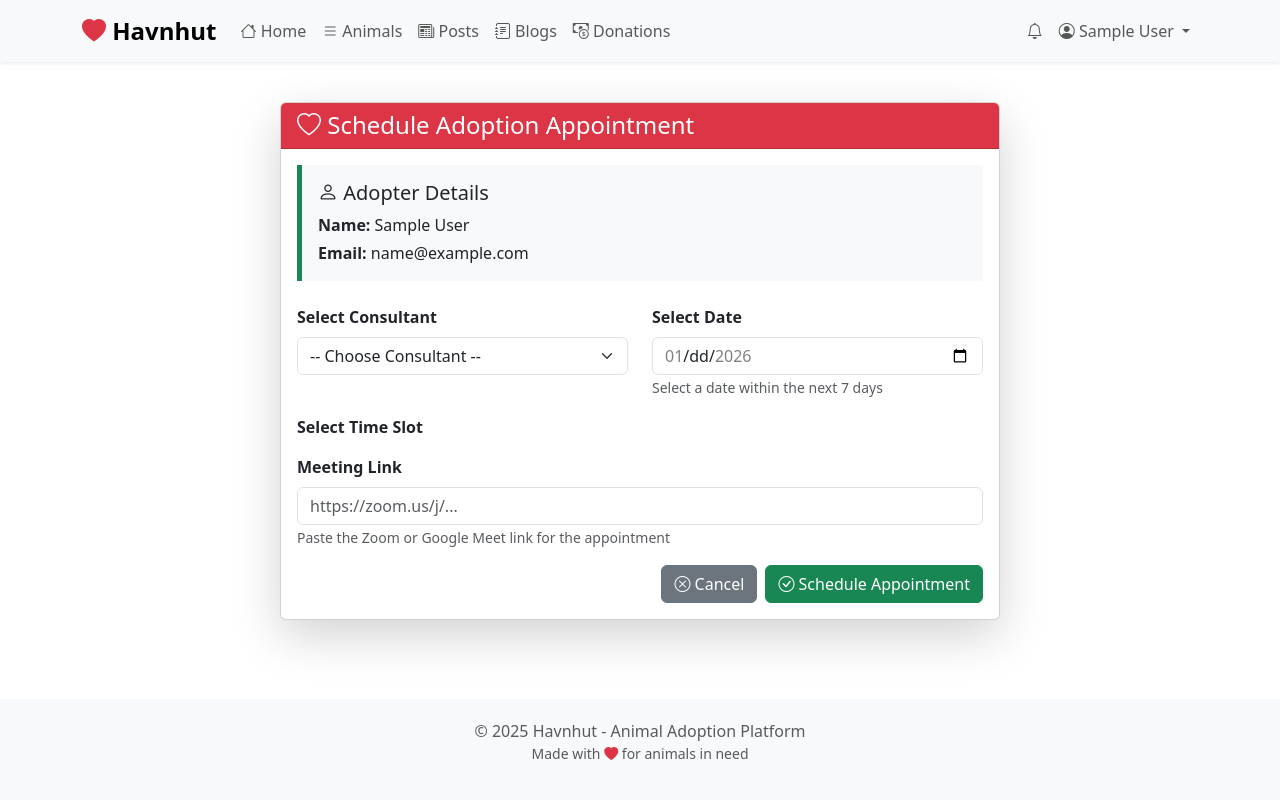
After one commit to YasribProyas/CSE370-project, a Flask app: page /admin/adoptions/set-appointment/1/1 in a window 1280 px wide. The commit adds this page. Run offline with Flask 3, Linux system fonts and the light colour scheme; the visitor is signed in with stand-in values (Sample User, id 1); data that the repository does not hold is empty; some libraries are stand-ins or nearby versions.

Commit message:
Adoption Requests part

```diff
--- a/app/proyas/routes.py
+++ b/app/proyas/routes.py
@@ -45,6 +45,7 @@ def admin_dashboard():
         INNER JOIN User u ON a.adopter_id = u.id
         INNER JOIN Consultant c ON a.consultant_id = c.user_id
         INNER JOIN User uc ON a.consultant_id = uc.id
+        WHERE a.animal_id IS NULL
         ORDER BY a.date ASC, a.timeslot_id ASC
         LIMIT 10
     """
@@ -53,6 +54,19 @@ def admin_dashboard():
     # Add time slot information
     for consultation in pending_consultations:
         consultation['slot_time'] = get_slot_time(consultation['timeslot_id'])
+
+    # Get pending adoption requests (not yet scheduled)
+    adoptions_query = """
+        SELECT a.*, an.title, an.breed, an.type, u.name as adopter_name, ad.full_name, ad.phone_no
+        FROM Adopt a
+        INNER JOIN Animal an ON a.animal_id = an.id
+        INNER JOIN Adopter ad ON a.adopter_id = ad.user_id
+        INNER JOIN User u ON a.adopter_id = u.id
+        WHERE a.approved = FALSE
+        ORDER BY a.adoption_date DESC
+        LIMIT 10
+    """
+    pending_adoptions = execute_query(adoptions_query, fetch=True) or []
 
     return render_template('/admin_dashboard.html',
                          animals_count=animals_count[0]['count'] if animals_count else 0,
@@ -63,7 +77,8 @@ def admin_dashboard():
                          admins=admins or [],
                          consultants=consultants or [],
                          general_users=general_users or [],
-                         pending_consultations=pending_consultations)
+                         pending_consultations=pending_consultations,
+                         pending_adoptions=pending_adoptions)
 
 
 @proyas_bp.route('/admin/animals')
@@ -518,24 +533,25 @@ def my_consultations():
     adoptions = []
 
     if is_consultant:
-        # Get consultation bookings where user is the consultant
+        # Get consultation bookings where user is the consultant (animal_id IS NULL)
         consult_query = """
             SELECT a.*, u.name as adopter_name, 'consultation' as type
             FROM Appointment a
             INNER JOIN User u ON a.adopter_id = u.id
-            WHERE a.consultant_id = %s
+            WHERE a.consultant_id = %s AND a.animal_id IS NULL
             ORDER BY a.date DESC, a.timeslot_id
         """
         consultations = execute_query(consult_query, (session['user_id'],), fetch=True) or []
 
-        # Get adoption appointments where user is the consultant
+        # Get adoption appointments where user is the consultant (animal_id IS NOT NULL)
         adopt_query = """
-            SELECT ap.*, ad.animal_id, an.title as animal_name, u.name as adopter_name, 'adoption' as type
+            SELECT ap.*, an.title as animal_name, u.name as adopter_name, 'adoption' as type
             FROM Appointment ap
             INNER JOIN User u ON ap.adopter_id = u.id
-            INNER JOIN Adopt ad ON ad.adopter_id = ap.adopter_id
-            INNER JOIN Animal an ON ad.animal_id = an.id
+            INNER JOIN Animal an ON ap.animal_id = an.id
+            INNER JOIN Adopt ad ON ad.animal_id = ap.animal_id AND ad.adopter_id = ap.adopter_id
             WHERE ap.consultant_id = %s
+            AND ap.animal_id IS NOT NULL
             AND ad.approved = FALSE
             ORDER BY ap.date DESC, ap.timeslot_id
         """
@@ -547,13 +563,13 @@ def my_consultations():
         for item in adoptions:
             item['slot_time'] = get_slot_time(item['timeslot_id'])
     else:
-        # Regular adopter viewing their consultations
+        # Regular adopter viewing their consultations (animal_id IS NULL)
         query = """
             SELECT a.*, u.name as consultant_name, c.full_name as consultant_full_name, 'consultation' as type
             FROM Appointment a
             INNER JOIN User u ON a.consultant_id = u.id
             INNER JOIN Consultant c ON a.consultant_id = c.user_id
-            WHERE a.adopter_id = %s
+            WHERE a.adopter_id = %s AND a.animal_id IS NULL
             ORDER BY a.date DESC, a.timeslot_id
         """
         consultations = execute_query(query, (session['user_id'],), fetch=True) or []
@@ -606,7 +622,7 @@ def cancel_consultation(consultant_id, consultation_date, slot_id):
 @proyas_bp.route('/admin/consultations')
 @admin_required
 def admin_consultations():
-    """Admin view all pending consultations"""
+    """Admin view all pending consultations (exclude adoptions)"""
     query = """
         SELECT a.*,
                u.name as user_name,
@@ -617,6 +633,7 @@ def admin_consultations():
         INNER JOIN User u ON a.adopter_id = u.id
         INNER JOIN Consultant c ON a.consultant_id = c.user_id
         INNER JOIN User uc ON a.consultant_id = uc.id
+        WHERE a.animal_id IS NULL
         ORDER BY a.date ASC, a.timeslot_id ASC
     """
     consultations = execute_query(query, fetch=True) or []
@@ -693,16 +710,28 @@ def approve_adoption(adopter_id, consultant_id, adoption_date, slot_id):
         flash('You do not have permission to approve this adoption', 'danger')
         return redirect(url_for('proyas.my_consultations'))
 
+    # Get the animal_id from the appointment
+    appointment_query = """
+        SELECT animal_id FROM Appointment
+        WHERE adopter_id = %s AND consultant_id = %s AND date = %s AND timeslot_id = %s AND animal_id IS NOT NULL
+    """
+    appointment = execute_query(appointment_query, (adopter_id, consultant_id, adoption_date, slot_id), fetch=True)
+
+    if not appointment or not appointment[0]['animal_id']:
+        flash('Adoption appointment not found', 'danger')
+        return redirect(url_for('proyas.my_consultations'))
+
+    animal_id = appointment[0]['animal_id']
+
     # Get adoption and appointment details
     adopt_query = """
         SELECT ad.animal_id, ad.adopter_id, u.name as adopter_name, an.title as animal_name
         FROM Adopt ad
         INNER JOIN User u ON ad.adopter_id = u.id
         INNER JOIN Animal an ON ad.animal_id = an.id
-        WHERE ad.adopter_id = %s
-        LIMIT 1
+        WHERE ad.adopter_id = %s AND ad.animal_id = %s
     """
-    adoption = execute_query(adopt_query, (adopter_id,), fetch=True)
+    adoption = execute_query(adopt_query, (adopter_id, animal_id), fetch=True)
 
     if adoption:
         animal_id = adoption[0]['animal_id']
@@ -740,16 +769,28 @@ def reject_adoption(adopter_id, consultant_id, adoption_date, slot_id):
         flash('You do not have permission to reject this adoption', 'danger')
         return redirect(url_for('proyas.my_consultations'))
 
+    # Get the animal_id from the appointment
+    appointment_query = """
+        SELECT animal_id FROM Appointment
+        WHERE adopter_id = %s AND consultant_id = %s AND date = %s AND timeslot_id = %s AND animal_id IS NOT NULL
+    """
+    appointment = execute_query(appointment_query, (adopter_id, consultant_id, adoption_date, slot_id), fetch=True)
+
+    if not appointment or not appointment[0]['animal_id']:
+        flash('Adoption appointment not found', 'danger')
+        return redirect(url_for('proyas.my_consultations'))
+
+    animal_id = appointment[0]['animal_id']
+
     # Get adoption and appointment details
     adopt_query = """
         SELECT ad.animal_id, ad.adopter_id, u.name as adopter_name, an.title as animal_name
         FROM Adopt ad
         INNER JOIN User u ON ad.adopter_id = u.id
         INNER JOIN Animal an ON ad.animal_id = an.id
-        WHERE ad.adopter_id = %s
-        LIMIT 1
+        WHERE ad.adopter_id = %s AND ad.animal_id = %s
     """
-    adoption = execute_query(adopt_query, (adopter_id,), fetch=True)
+    adoption = execute_query(adopt_query, (adopter_id, animal_id), fetch=True)
 
     if adoption:
         animal_id = adoption[0]['animal_id']
--- a/app/schema.sql
+++ b/app/schema.sql
@@ -89,10 +89,12 @@ CREATE TABLE Appointment (
     date DATE,
     trx_id VARCHAR(100),
     link VARCHAR(255),
-    PRIMARY KEY (adopter_id, consultant_id, timeslot_id),
+    animal_id INT,
+    PRIMARY KEY (adopter_id, consultant_id, timeslot_id, date),
     FOREIGN KEY (adopter_id) REFERENCES Adopter(user_id) ON DELETE CASCADE,
     FOREIGN KEY (consultant_id) REFERENCES Consultant(user_id) ON DELETE CASCADE,
-    FOREIGN KEY (timeslot_id) REFERENCES TimeSlot(id) ON DELETE CASCADE
+    FOREIGN KEY (timeslot_id) REFERENCES TimeSlot(id) ON DELETE CASCADE,
+    FOREIGN KEY (animal_id) REFERENCES Animal(id) ON DELETE CASCADE
 );
 
 CREATE TABLE Blog (
--- a/app/shaj/routes.py
+++ b/app/shaj/routes.py
@@ -216,22 +216,6 @@ def admin_required(f):
     return decorated_function
 
 
-@shaj_bp.route('/admin/adoptions')
-@admin_required
-def admin_adoptions():
-    """Admin view of all pending adoption requests"""
-    query = """
-        SELECT a.*, an.title, an.breed, an.type, u.name as adopter_name, ad.full_name, ad.phone_no
-        FROM Adopt a
-        INNER JOIN Animal an ON a.animal_id = an.id
-        INNER JOIN Adopter ad ON a.adopter_id = ad.user_id
-        INNER JOIN User u ON a.adopter_id = u.id
-        WHERE a.approved = FALSE
-        ORDER BY a.adoption_date DESC
-    """
-    pending_adoptions = execute_query(query, fetch=True) or []
-    return render_template('/admin_adoptions.html', adoptions=pending_adoptions)
-
 
 @shaj_bp.route('/admin/adoptions/set-appointment/<int:animal_id>/<int:adopter_id>', methods=['GET', 'POST'])
 @admin_required
@@ -245,14 +229,14 @@ def set_adoption_appointment(animal_id, adopter_id):
 
         if not all([consultant_id, selected_date, selected_slot]):
             flash('Please select consultant, date, and time slot', 'danger')
-            return redirect(url_for('shaj.admin_adoptions'))
+            return redirect(url_for('proyas.admin_dashboard'))
 
         try:
             consultant_id = int(consultant_id)
             selected_slot = int(selected_slot)
         except ValueError:
             flash('Invalid consultant or time slot', 'danger')
-            return redirect(url_for('shaj.admin_adoptions'))
+            return redirect(url_for('proyas.admin_dashboard'))
 
         # Check if adoption exists
         adoption_check = "SELECT * FROM Adopt WHERE animal_id = %s AND adopter_id = %s"
@@ -260,7 +244,7 @@ def set_adoption_appointment(animal_id, adopter_id):
 
         if not adoption:
             flash('Adoption request not found', 'danger')
-            return redirect(url_for('shaj.admin_adoptions'))
+            return redirect(url_for('proyas.admin_dashboard'))
 
         # Check if appointment already exists for this adoption
         appointment_check = "SELECT * FROM Appointment WHERE adopter_id = %s AND consultant_id = %s AND timeslot_id = %s AND date = %s"
@@ -268,14 +252,14 @@ def set_adoption_appointment(animal_id, adopter_id):
 
         if existing:
             flash('This appointment slot is already booked', 'danger')
-            return redirect(url_for('shaj.admin_adoptions'))
+            return redirect(url_for('proyas.admin_dashboard'))
 
         # Insert into Appointment table for adoption appointment
         insert_query = """
-            INSERT INTO Appointment (adopter_id, consultant_id, timeslot_id, date, link)
-            VALUES (%s, %s, %s, %s, %s)
+            INSERT INTO Appointment (adopter_id, consultant_id, timeslot_id, date, link, animal_id)
+            VALUES (%s, %s, %s, %s, %s, %s)
         """
-        result = execute_query(insert_query, (adopter_id, consultant_id, selected_slot, selected_date, link))
+        result = execute_query(insert_query, (adopter_id, consultant_id, selected_slot, selected_date, link, animal_id))
 
         if result is not None:
             # Get details for notifications
@@ -318,7 +302,7 @@ def set_adoption_appointment(animal_id, adopter_id):
         else:
             flash('Failed to set appointment', 'danger')
 
-        return redirect(url_for('shaj.admin_adoptions'))
+        return redirect(url_for('proyas.admin_dashboard'))
 
     # GET request - show form to set appointment
     animal_query = "SELECT * FROM Animal WHERE id = %s"
@@ -333,7 +317,7 @@ def set_adoption_appointment(animal_id, adopter_id):
     timeslots_query = "SELECT * FROM TimeSlot ORDER BY id"
     timeslots = execute_query(timeslots_query, fetch=True) or []
 
-    return render_template('/adoption_appointment.html',
+    return render_template('adoption_appointment.html',
                           animal=animal[0] if animal else None,
                           adopter=adopter[0] if adopter else None,
                           consultants=consultants,
--- /dev/null
+++ b/app/templates/adoption_appointment.html
@@ -0,0 +1,114 @@
+{% extends "base.html" %}
+
+{% block title %}Schedule Adoption Appointment - Havnhut{% endblock %}
+
+{% block content %}
+<div class="container">
+    <div class="row justify-content-center">
+        <div class="col-md-8">
+            <div class="card shadow-lg">
+                <div class="card-header bg-danger text-white">
+                    <h4 class="mb-0"><i class="bi bi-heart"></i> Schedule Adoption Appointment</h4>
+                </div>
+                <div class="card-body">
+                    <!-- Animal Info -->
+                    {% if animal %}
+                    <div class="mb-4 p-3 bg-light border-left-5" style="border-left: 5px solid #dc3545;">
+                        <h5 class="mb-2"><i class="bi bi-paw"></i> Animal Details</h5>
+                        <p class="mb-1"><strong>Animal:</strong> {{ animal.title }}</p>
+                        <p class="mb-1"><strong>Type:</strong> {{ animal.type }}</p>
+                        <p class="mb-0"><strong>Breed:</strong> {{ animal.breed }}</p>
+                    </div>
+                    {% endif %}
+
+                    <!-- Adopter Info -->
+                    {% if adopter %}
+                    <div class="mb-4 p-3 bg-light border-left-5" style="border-left: 5px solid #198754;">
+                        <h5 class="mb-2"><i class="bi bi-person"></i> Adopter Details</h5>
+                        <p class="mb-1"><strong>Name:</strong> {{ adopter.name }}</p>
+                        <p class="mb-0"><strong>Email:</strong> {{ adopter.email }}</p>
+                    </div>
+                    {% endif %}
+
+                    <!-- Appointment Form -->
+                    <form method="POST">
+                        <div class="row">
+                            <!-- Consultant Selection -->
+                            <div class="col-md-6 mb-3">
+                                <label for="consultant_id" class="form-label"><strong>Select Consultant</strong></label>
+                                <select class="form-select" id="consultant_id" name="consultant_id" required>
+                                    <option value="">-- Choose Consultant --</option>
+                                    {% for consultant in consultants %}
+                                    <option value="{{ consultant.id }}">{{ consultant.name }}</option>
+                                    {% endfor %}
+                                </select>
+                            </div>
+
+                            <!-- Date Selection -->
+                            <div class="col-md-6 mb-3">
+                                <label for="adoption_date" class="form-label"><strong>Select Date</strong></label>
+                                <input type="date" class="form-control" id="adoption_date" name="adoption_date" required>
+                                <small class="text-muted">Select a date within the next 7 days</small>
+                            </div>
+                        </div>
+
+                        <!-- Time Slot Selection -->
+                        <div class="mb-3">
+                            <label for="timeslot_id" class="form-label"><strong>Select Time Slot</strong></label>
+                            <div id="slotsContainer" class="row g-2">
+                                {% for slot in timeslots %}
+                                <div class="col-md-4">
+                                    <div class="form-check">
+                                        <input class="form-check-input" type="radio" name="timeslot_id" id="slot_{{ slot.id }}" value="{{ slot.id }}" required>
+                                        <label class="form-check-label" for="slot_{{ slot.id }}">
+                                            {{ slot.slot }}
+                                        </label>
+                                    </div>
+                                </div>
+                                {% endfor %}
+                            </div>
+                        </div>
+
+                        <!-- Meeting Link -->
+                        <div class="mb-3">
+                            <label for="link" class="form-label"><strong>Meeting Link</strong></label>
+                            <input type="url" class="form-control" id="link" name="link" placeholder="https://zoom.us/j/..." required>
+                            <small class="text-muted">Paste the Zoom or Google Meet link for the appointment</small>
+                        </div>
+
+                        <!-- Form Actions -->
+                        <div class="d-grid gap-2 d-md-flex justify-content-md-end">
+                            <a href="{{ url_for('proyas.admin_dashboard') }}" class="btn btn-secondary">
+                                <i class="bi bi-x-circle"></i> Cancel
+                            </a>
+                            <button type="submit" class="btn btn-success">
+                                <i class="bi bi-check-circle"></i> Schedule Appointment
+                            </button>
+                        </div>
+                    </form>
+                </div>
+            </div>
+        </div>
+    </div>
+</div>
+
+<script>
+    // Set min and max dates (today to 7 days from now)
+    document.addEventListener('DOMContentLoaded', function() {
+        const dateInput = document.getElementById('adoption_date');
+        const today = new Date();
+        const sevenDaysFromNow = new Date(today.getTime() + 7 * 24 * 60 * 60 * 1000);
+
+        const formatDate = (date) => date.toISOString().split('T')[0];
+
+        dateInput.min = formatDate(today);
+        dateInput.max = formatDate(sevenDaysFromNow);
+    });
+</script>
+
+<style>
+    .border-left-5 {
+        border-left: 5px solid;
+    }
+</style>
+{% endblock %}
```
Also changed, not shown: app/main/routes.py (+24 -4 lines), app/templates/admin_dashboard.html (+45 -0 lines).
